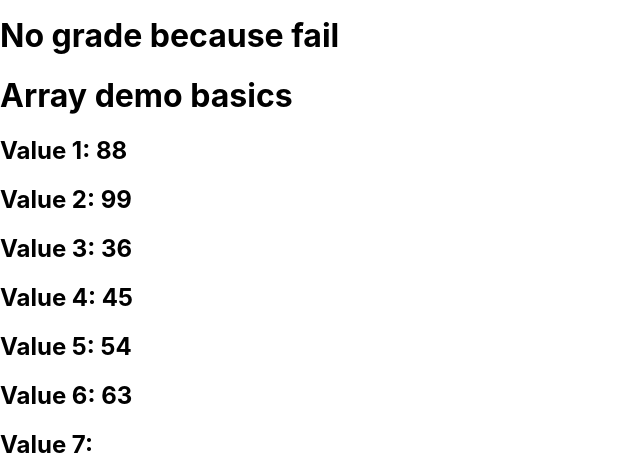
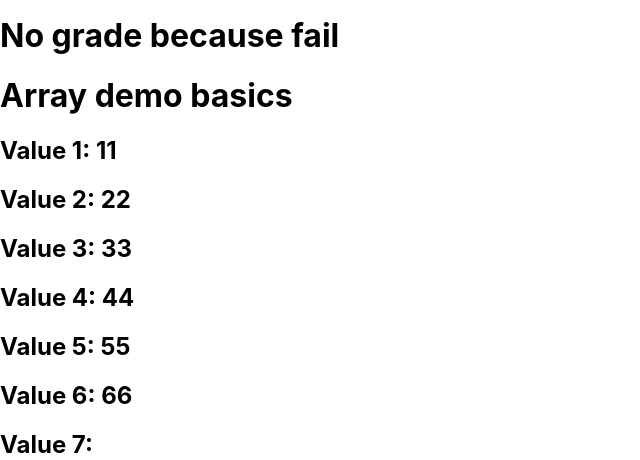
Before and after one commit to mu-kumaran/reacttutorial, a React (Create React App) app: page / in a window 1280 px wide. Shown: the part 820-1280 px from the top of the page, without its empty margins (0-640 px from the left). Built offline with nearby package versions, Linux system fonts and the light colour scheme.

Commit message:
addition

```diff
--- a/src/App.js
+++ b/src/App.js
@@ -19,7 +19,7 @@ function Manoj()
   var mark1 = 35,mark2 = 25;
   var avg=67;
   var result = "fail";
-  var arr = [88,99,36,45,54,63];
+  var arr = [11,22,33,44,55,66];
   var sobj = {
     rollno : 1001,
     name : "Manoj",
```
